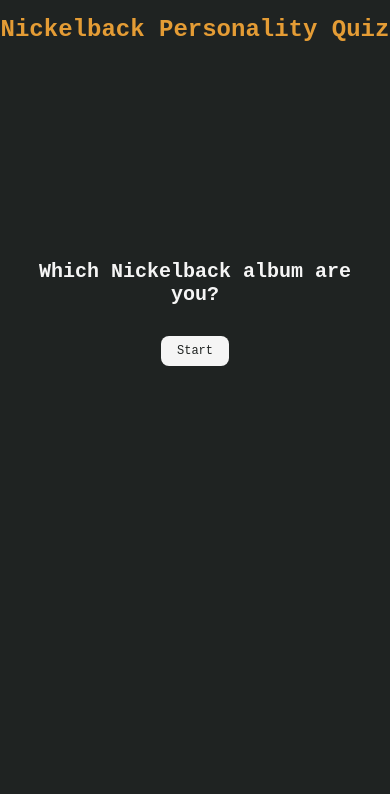
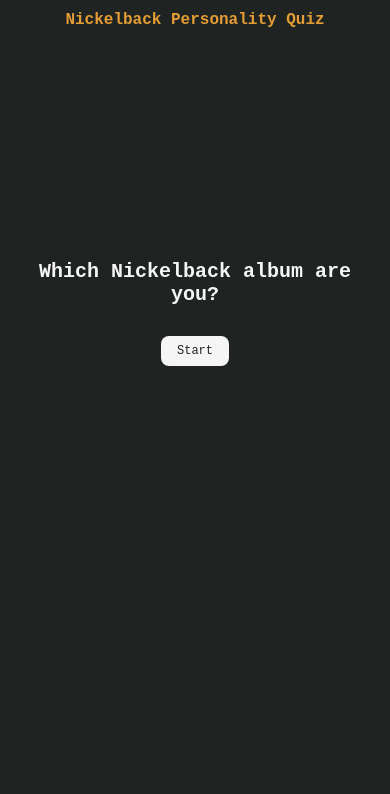
Before and after one commit to alecnazzy/nickelback-quiz, a plain HTML site: page index.html in a window 390 px wide. Shown: the top 794 px of the page. Drawn offline with nearby package versions, Linux system fonts and the light colour scheme.

Commit message:
-simple css change to header to prevent overflow on sides

```diff
--- a/css/styles.css
+++ b/css/styles.css
@@ -197,6 +197,9 @@ footer a:hover {
     background-color: rgb(31, 35, 34);
     padding: 10px;
   }
+  header {
+    font-size: 8px;
+  }
   #quiz-container {
     height: 100%;
     width: 100%;
```
